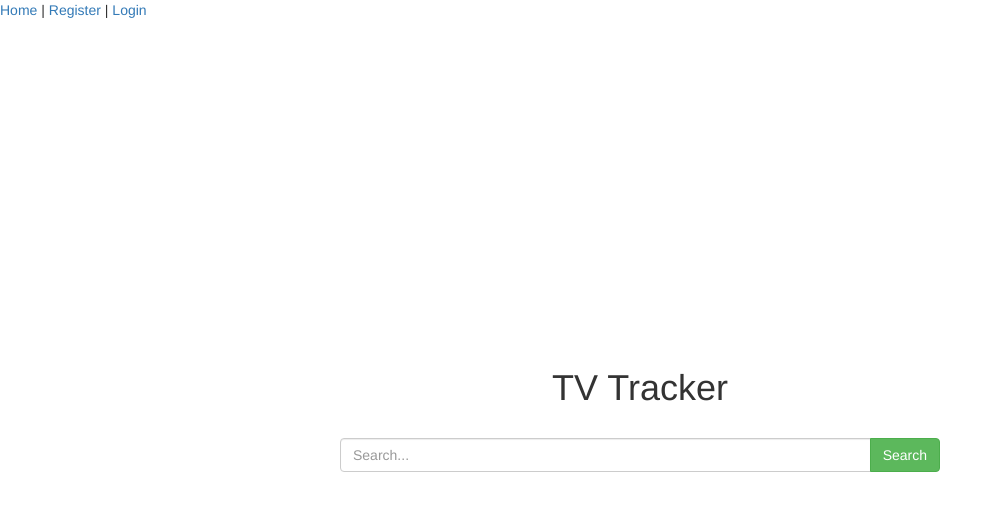
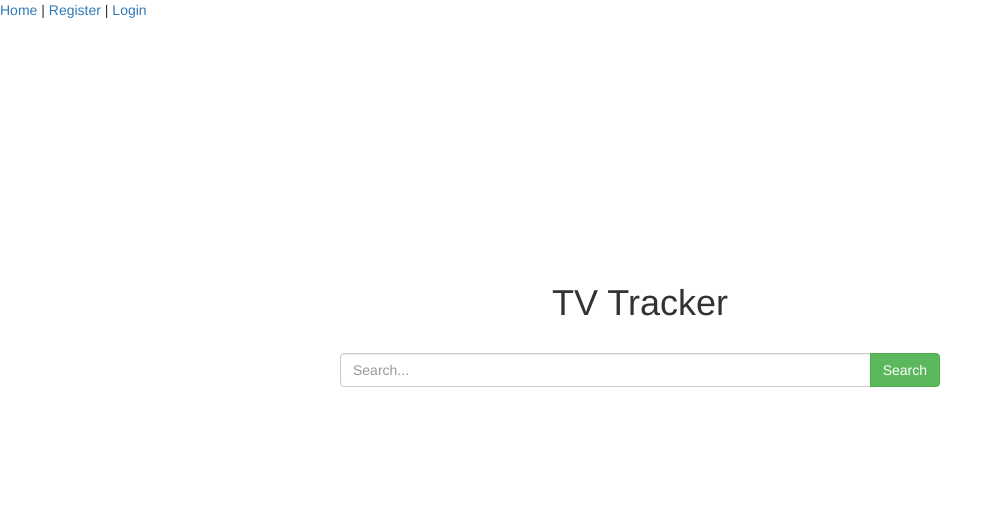
Before and after one commit to yakzaf/tv_tracker, a Django app: page / in a window 1280 px wide. Shown: the top 511 px of the page, without its empty margins (0-1002 px from the left). Run offline with Django 3.2, Linux system fonts and the light colour scheme; some libraries are stand-ins or nearby versions.

Commit message:
Used rem instead of px for the top margin of the content class.

```diff
--- a/tracker/static/tracker/css/style.css
+++ b/tracker/static/tracker/css/style.css
@@ -16,7 +16,7 @@ td {
 
 .content {
   width: 100%;
-  margin-top: -30px;
+  margin-top: -20rem;
 }
 
 #search {
```
